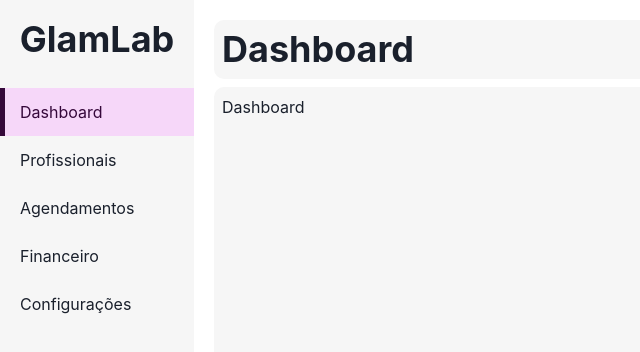
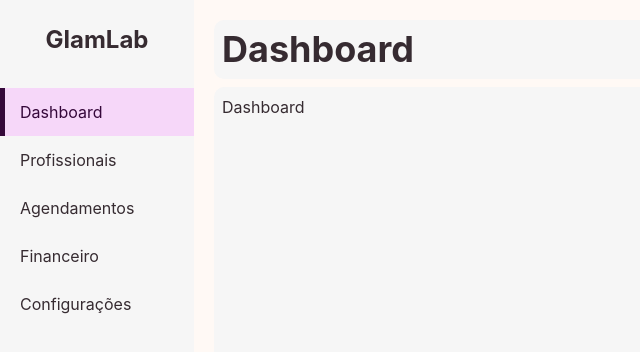
Before and after one commit to Chrisluan/GlamLab, a React (Vite) app: page / in a window 1280 px wide. Shown: the top 352 px of the page, without its empty margins (0-640 px from the left). Built offline with nearby package versions, Linux system fonts and the light colour scheme; no server answers.

Commit message:
`feat: updated dependencies, added lazy loading, and modified UI components`

```diff
--- a/package.json
+++ b/package.json
@@ -10,9 +10,11 @@
     "preview": "vite preview"
   },
   "dependencies": {
+    "@chakra-ui/icons": "^2.2.4",
     "@chakra-ui/react": "^2.10.9",
     "@emotion/react": "^11.14.0",
     "@emotion/styled": "^11.14.0",
+    "dayjs": "^1.11.13",
     "framer-motion": "^12.16.0",
     "react": "^19.1.0",
     "react-dom": "^19.1.0",
--- a/src/Components/Appointments/AppointmentCard.jsx
+++ b/src/Components/Appointments/AppointmentCard.jsx
@@ -17,7 +17,7 @@ import { FaCheck } from "react-icons/fa6";
 import { FaEdit } from "react-icons/fa";
 import { MdCancel } from "react-icons/md";
 import { FaEye } from "react-icons/fa";
-export const AppointmentCard = ({
+ const AppointmentCard = ({
   appointment,
   setEditingAppointments,
   OnCancel,
@@ -65,7 +65,7 @@ export const AppointmentCard = ({
       </Flex>
       <Box>
         <Menu>
-          <MenuButton as={Button}>
+          <MenuButton as={Button} variant={"secondary"}>
             <SlOptions></SlOptions>
           </MenuButton>
           <MenuList p={0}>
@@ -98,3 +98,4 @@ export const AppointmentCard = ({
     </Flex>
   );
 };
+export default AppointmentCard
--- /dev/null
+++ b/src/Components/Appointments/EditingModal.jsx
@@ -0,0 +1,41 @@
+import {
+  Modal,
+  ModalOverlay,
+  ModalContent,
+  ModalHeader,
+  ModalBody,
+  Button,
+  ModalFooter,
+  ModalCloseButton,
+} from "@chakra-ui/react";
+const EditingModal = ({ popIn, setPopIn, setCurrentEditing, currentEditing }) => {
+  return (
+    <Modal
+      blockScrollOnMount={false}
+      isOpen={popIn}
+      motionPreset="slideInBottom"
+      onClose={() => {
+        setPopIn(false);
+        setCurrentEditing(null);
+      }}
+      size={"full"}
+    >
+      <ModalOverlay />
+      <ModalContent>
+        <ModalHeader>
+          Editando agendamento de {currentEditing?.client.name}
+        </ModalHeader>
+        <ModalCloseButton  />
+        <ModalBody></ModalBody>
+
+        <ModalFooter>
+          <Button  mr={3} >
+            Confirmar
+          </Button>
+          <Button variant="secondary" onClick={() => setPopIn(false)}>Cancelar</Button>
+        </ModalFooter>
+      </ModalContent>
+    </Modal>
+  );
+};
+export default EditingModal;
--- /dev/null
+++ b/src/Components/Global/LoadingScreen.jsx
@@ -0,0 +1,64 @@
+import React from "react";
+import { Box, Text, Flex, useColorModeValue } from "@chakra-ui/react";
+import { motion } from "framer-motion";
+import { keyframes } from "@emotion/react";
+const shimmer = keyframes`
+  0% { background-position: -500px 0 }
+  100% { background-position: 500px 0 }
+`;
+
+const MotionBox = motion(Box);
+
+const LoadingScreen = () => {
+  return (
+    <Flex
+      height="100vh"
+      width="100vw"
+      bg="#FFF9F5"
+      direction="column"
+      justify="center"
+      align="center"
+      position="relative"
+      overflow="hidden"
+    >
+      {/* Iluminação tipo camarim */}
+      <Flex position="absolute" top="10%" gap={3}>
+        {[...Array(5)].map((_, i) => (
+          <Box key={i} w="14px" h="14px" borderRadius="full" bg="#C8B58D" boxShadow="0 0 10px #C8B58D" />
+        ))}
+      </Flex>
+
+      {/* Logo circular com brilho girando */}
+      <MotionBox
+        width="120px"
+        height="120px"
+        borderRadius="full"
+        bgGradient="linear(to-br, #C7D1C8, #FFF9F5)"
+        border="5px solid #C8B58D"
+        animate={{ rotate: [0, 360] }}
+        transition={{ duration: 3, repeat: Infinity, ease: "linear" }}
+        display="flex"
+        alignItems="center"
+        justifyContent="center"
+        mb={6}
+        boxShadow="0 0 40px rgba(200, 181, 141, 0.4)"
+      >
+        <Text color="#362B31" fontWeight="bold" fontSize="xl">GL</Text>
+      </MotionBox>
+
+      {/* Texto com brilho animado */}
+      <Box
+        bgGradient="linear(to-r, #362B31 20%, #C8B58D 50%, #362B31 80%)"
+        bgClip="text"
+        fontSize="xl"
+        fontWeight="bold"
+        animation={`${shimmer} 2s linear infinite`}
+        backgroundSize="200% auto"
+      >
+        Preparando seu momento de beleza...
+      </Box>
+    </Flex>
+  );
+};
+
+export default LoadingScreen;
--- a/src/Components/Sidebar/Sidebar.jsx
+++ b/src/Components/Sidebar/Sidebar.jsx
@@ -18,7 +18,7 @@ export const Sidebar = () => {
       backgroundColor={"#f6f6f6"}
     >
       <Flex justifyContent={"center"} alignItems={"center"} height="80px">
-        <Heading>GlamLab</Heading>
+        <Heading fontSize={"2xl"}>GlamLab</Heading>
       </Flex>
 
       <Flex flexDir={"column"}>
--- a/src/Context/DataContext.jsx
+++ b/src/Context/DataContext.jsx
@@ -15,7 +15,7 @@ const DataProvider = ({ children }) => {
         try {
           console.log("Requiring Appointments")
           const response = await fetch(
-            "https://glamlab-backend.vercel.app/appointments"
+            "https://glamlab-backend.vercel.app/appointments?amount=10"
           );
           const data = await response.json();
           setAppointments(data);
@@ -43,4 +43,4 @@ const useData = () => {
   return context;
 };
 
-export { DataProvider, DataContext, useData }; // ✅ Correto
+export { DataProvider, DataContext, useData };
--- a/src/Pages/Appointments.jsx
+++ b/src/Pages/Appointments.jsx
@@ -1,4 +1,4 @@
-import React, { useContext, useEffect, useState } from "react";
+import React, { useContext, useEffect, useState, Suspense, lazy } from "react";
 import {
   Box,
   Flex,
@@ -14,58 +14,44 @@ import {
   Button,
 } from "@chakra-ui/react";
 import { useData } from "../Context/DataContext";
+import LoadingScreen from "../Components/Global/LoadingScreen";
+import EditingModal from "../Components/Appointments/EditingModal";
 
-import { AppointmentCard } from "../Components/Appointments/AppointmentCard";
+// Lazy import do AppointmentCard
+const AppointmentCard = lazy(() =>
+  import("../Components/Appointments/AppointmentCard")
+);
+
 export const Appointments = () => {
   const { appointments } = useData();
   const now = new Date();
-  const [isOpen, setIsOpen] = useState(false);
+  const [isEditingOpen, setIsEditingOpen] = useState(false);
   const [editingAppointment, setEditingAppointment] = useState();
 
   useEffect(() => {
     if (editingAppointment != null) openEditingModal();
   }, [editingAppointment]);
+  useEffect(() => {
+    if (isEditingOpen == false) {
+      setEditingAppointment(null);
+    }
+  }, [isEditingOpen]);
+  const openEditingModal = () => setIsEditingOpen(true);
 
-  const openEditingModal = () => setIsOpen(true);
-
-  const EditModal = ({ popIn }) => {
-    return (
-      <Modal
-        blockScrollOnMount={false}
-        isOpen={popIn}
-        motionPreset="slideInBottom"
-        onClose={() => {
-          setIsOpen(false);
-          setEditingAppointment(null);
-        }}
-        size={"full"}
-      >
-        <ModalOverlay />
-        <ModalContent>
-          <ModalHeader>
-            Editando agendamento de {editingAppointment?.client.name}
-          </ModalHeader>
-          <ModalCloseButton />
-          <ModalBody></ModalBody>
-
-          <ModalFooter>
-            <Button colorScheme="pink" mr={3} onClick={() => setIsOpen(false)}>
-              Close
-            </Button>
-            <Button variant="ghost">Secondary Action</Button>
-          </ModalFooter>
-        </ModalContent>
-      </Modal>
-    );
-  };
-  return (
+  return appointments ? (
     <Flex width={"100%"} flexDir={"column"} gap={1}>
-      <EditModal popIn={isOpen}></EditModal>
-
+      <EditingModal
+        setPopIn={setIsEditingOpen}
+        popIn={isEditingOpen}
+        setCurrentEditing={setEditingAppointment}
+        currentEditing={editingAppointment}
+      />
+      <Suspense fallback={<LoadingScreen></LoadingScreen>}>
         {appointments
           .sort((a, b) => {
             return (
-            Math.abs(new Date(a.date) - now) - Math.abs(new Date(b.date) - now)
+              Math.abs(new Date(a.date) - now) -
+              Math.abs(new Date(b.date) - now)
             );
           })
           .map((appointment, i) => (
@@ -75,7 +61,11 @@ export const Appointments = () => {
               appointment={appointment}
             />
           ))}
+      </Suspense>
     </Flex>
+  ) : (
+    <LoadingScreen></LoadingScreen>
   );
 };
+
 export default Appointments;
--- /dev/null
+++ b/src/Theme/theme.js
@@ -0,0 +1,102 @@
+// theme.js
+import { extendTheme } from "@chakra-ui/react";
+import { color } from "framer-motion";
+
+const theme = extendTheme({
+  styles: {
+    global: {
+      body: {
+        bg: "#FFF9F5",
+        color: "#362B31",
+      },
+    },
+  },
+  fonts: {
+    heading: `'Inter', sans-serif`,
+    body: `'Inter', sans-serif`,
+  },
+  colors: {
+    brand: {
+      50: "#FFF9F5",
+      100: "#F8F4EF",
+      200: "#E8E3D9",
+      300: "#C8B58D", // botão destacado
+      400: "#A67F6A",
+      500: "#C7D1C8", // campos selecionados/bordas
+      600: "#3A4046", // texto principal
+      700: "#362B31", // títulos/headers
+    },
+  },
+  components: {
+    Button: {
+      baseStyle: {
+        rounded: "6",
+        fontWeight: "medium",
+        color: "brand.600",
+        _hover: {
+          bg: "brand.400",
+        },
+      },
+      variants: {
+        solid: {
+          bg: "brand.300",
+          color: "brand.400",
+          fontWeight: "600",
+          _hover: {
+            color:"brand.700",
+            bg: "brand.400",
+          },
+        },
+        secondary: {
+          borderColor: "brand.300",
+          color: "brand.400",
+          _hover: {
+            bg: "brand.50",
+          },
+        },
+      },
+    },
+    Input: {
+      variants: {
+        outline: {
+          field: {
+            borderColor: "brand.400",
+            _focus: {
+              borderColor: "brand.300",
+              boxShadow: "0 0 0 1px #C8B58D",
+            },
+            rounded: "xl",
+          },
+        },
+      },
+    },
+    Select: {
+      variants: {
+        outline: {
+          field: {
+            borderColor: "brand.400",
+            _focus: {
+              borderColor: "brand.300",
+              boxShadow: "0 0 0 1px #C8B58D",
+            },
+            rounded: "xl",
+          },
+        },
+      },
+    },
+    Textarea: {
+      variants: {
+        outline: {
+          borderColor: "brand.400",
+          _focus: {
+            borderColor: "brand.300",
+            boxShadow: "0 0 0 1px #C8B58D",
+          },
+          rounded: "xl",
+        },
+      },
+    },
+  },
+});
+
+export default theme;
--- a/src/main.jsx
+++ b/src/main.jsx
@@ -4,10 +4,10 @@ import App from "./App.jsx";
 import { NavigationProvider } from "./Context/NavigationContext.jsx";
 import { ChakraProvider, Spinner } from "@chakra-ui/react";
 import { DataProvider } from "./Context/DataContext.jsx";
-
+import theme from "./Theme/theme.js";
 createRoot(document.getElementById("root")).render(
   <StrictMode>
-    <ChakraProvider>
+    <ChakraProvider theme={theme}>
       <NavigationProvider>
         <Suspense fallback={()=><Spinner></Spinner>}>
           <DataProvider>
```
Also changed, not shown: 1 other file (tests, documents, lock files or other folders). Lines whose indentation alone changed are shown as unchanged.
